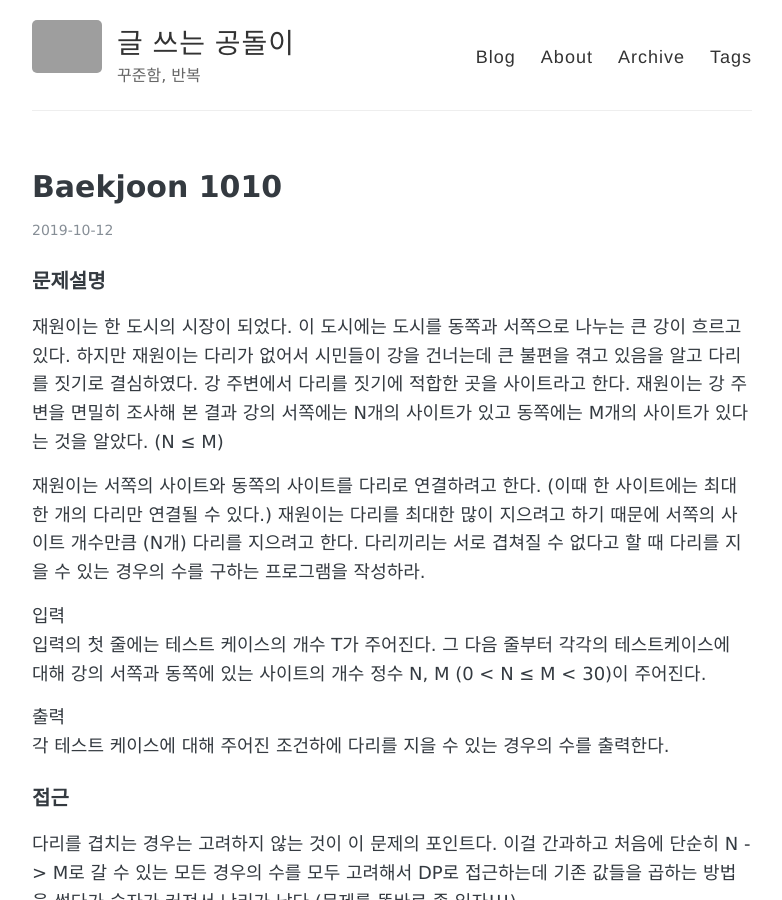
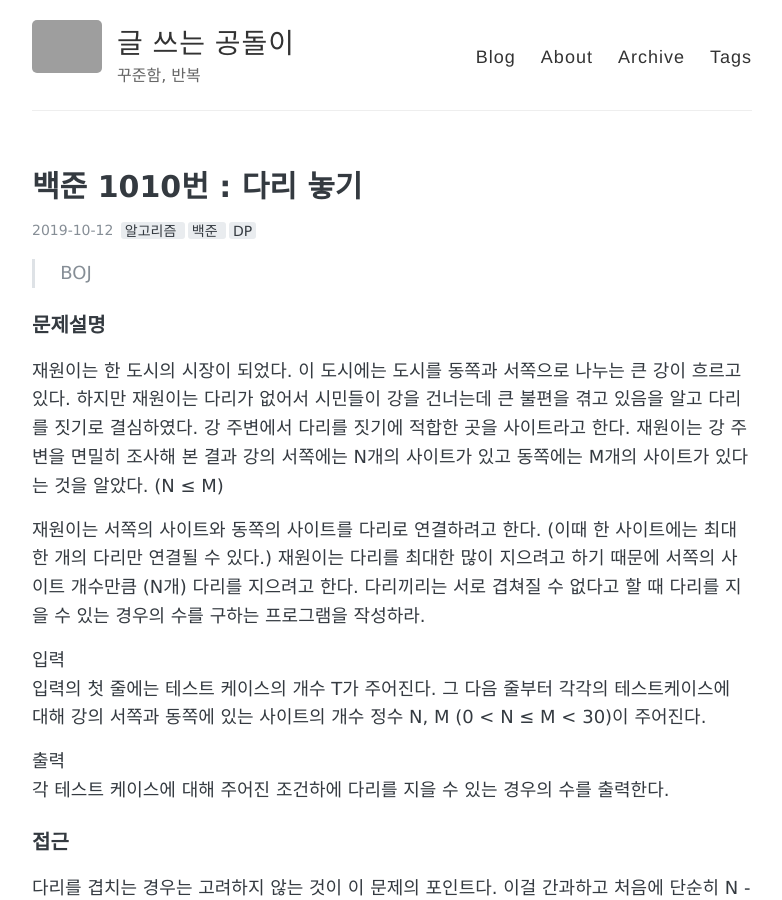
Before and after one commit to sihyungyou/sihyungyou.github.io, a Jekyll site: the page built from _posts/2019-10-12-baekjoon-1010.md, in a window 1280 px wide and 900 px high. Shown: the whole window, without its empty margins (248-1030 px from the left). Built offline with Jekyll 4.4.1, drawn with Linux system fonts in a browser that asks for light colours; our own code applies the rules of GitHub Pages for plain Markdown files; grey boxes are pictures that could not be loaded.

Commit message:
fixed typo

```diff
--- a/_posts/2019-10-12-baekjoon-1010.md
+++ b/_posts/2019-10-12-baekjoon-1010.md
@@ -1,3 +1,11 @@
+---
+layout: post
+title: "백준 1010번 : 다리 놓기"
+tags: [알고리즘, 백준, DP]
+comments: true
+---
+
+> BOJ
 
 ### 문제설명
 재원이는 한 도시의 시장이 되었다. 이 도시에는 도시를 동쪽과 서쪽으로 나누는 큰 강이 흐르고 있다. 하지만 재원이는 다리가 없어서 시민들이 강을 건너는데 큰 불편을 겪고 있음을 알고 다리를 짓기로 결심하였다. 강 주변에서 다리를 짓기에 적합한 곳을 사이트라고 한다. 재원이는 강 주변을 면밀히 조사해 본 결과 강의 서쪽에는 N개의 사이트가 있고 동쪽에는 M개의 사이트가 있다는 것을 알았다. (N ≤ M)
```
